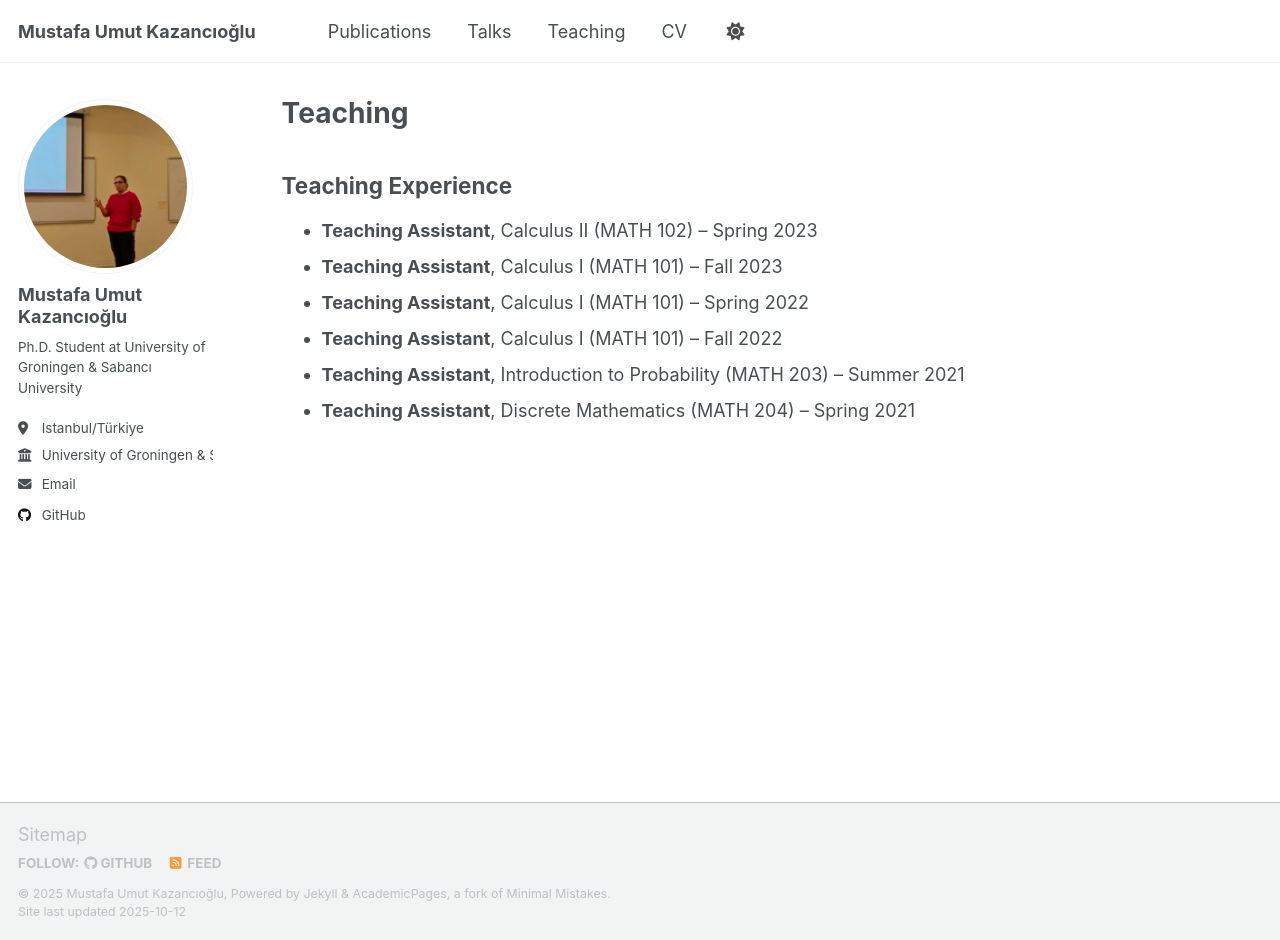
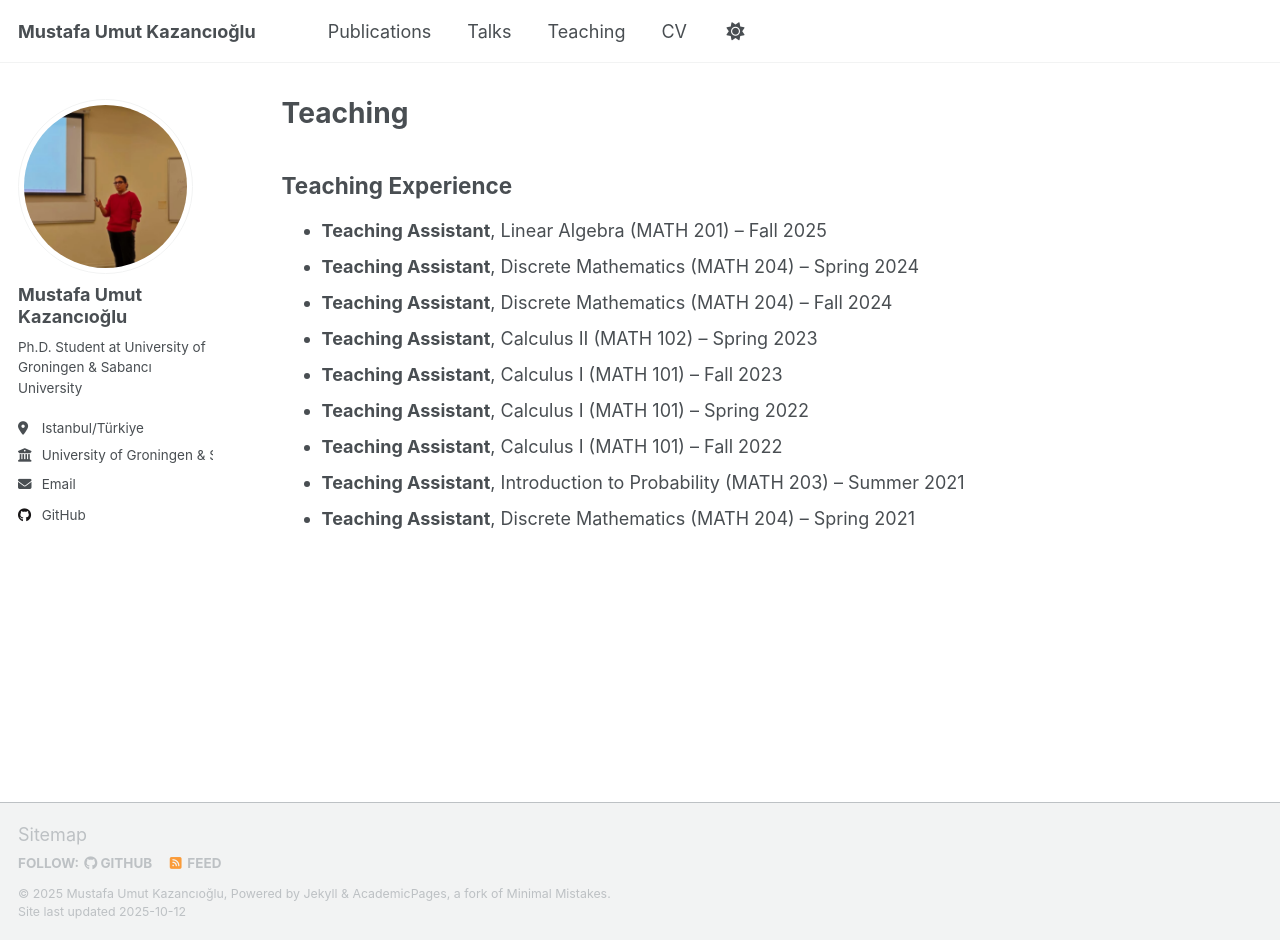
Before and after one commit to MusUmKaz/musumkaz.github.io, a Jekyll site: the page built from _pages/teaching.md, in a window 1280 px wide and 940 px high. Built offline with Jekyll 4.4.1, drawn with Linux system fonts in a browser that asks for light colours; a script that is not in the unit is left out.

Commit message:
Update teaching.md

```diff
--- a/_pages/teaching.md
+++ b/_pages/teaching.md
@@ -6,6 +6,9 @@ author_profile: true
 ---
 
 ## Teaching Experience
+- **Teaching Assistant**, Linear Algebra (MATH 201) – Fall 2025
+- **Teaching Assistant**, Discrete Mathematics (MATH 204) – Spring 2024
+- **Teaching Assistant**, Discrete Mathematics (MATH 204) – Fall 2024
 - **Teaching Assistant**, Calculus II (MATH 102) – Spring 2023
 - **Teaching Assistant**, Calculus I (MATH 101) – Fall 2023
 - **Teaching Assistant**, Calculus I (MATH 101) – Spring 2022
```
